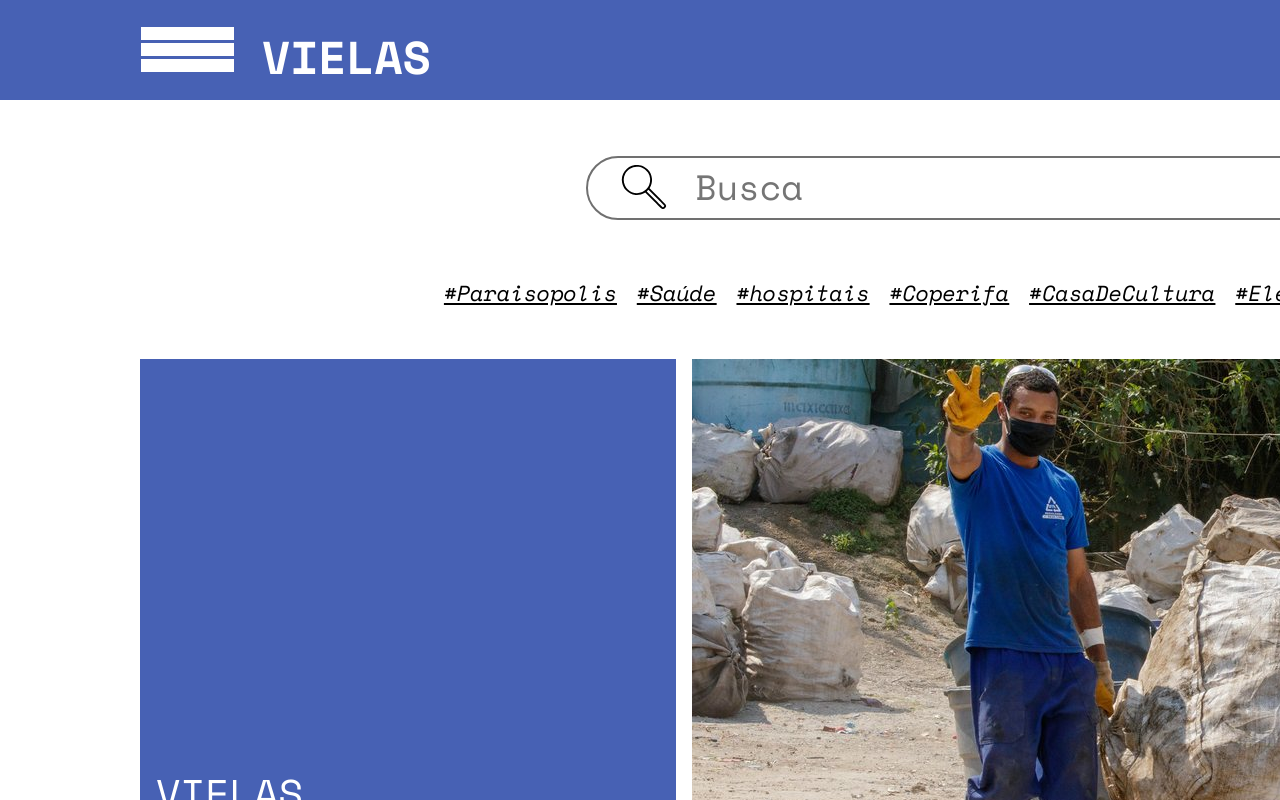
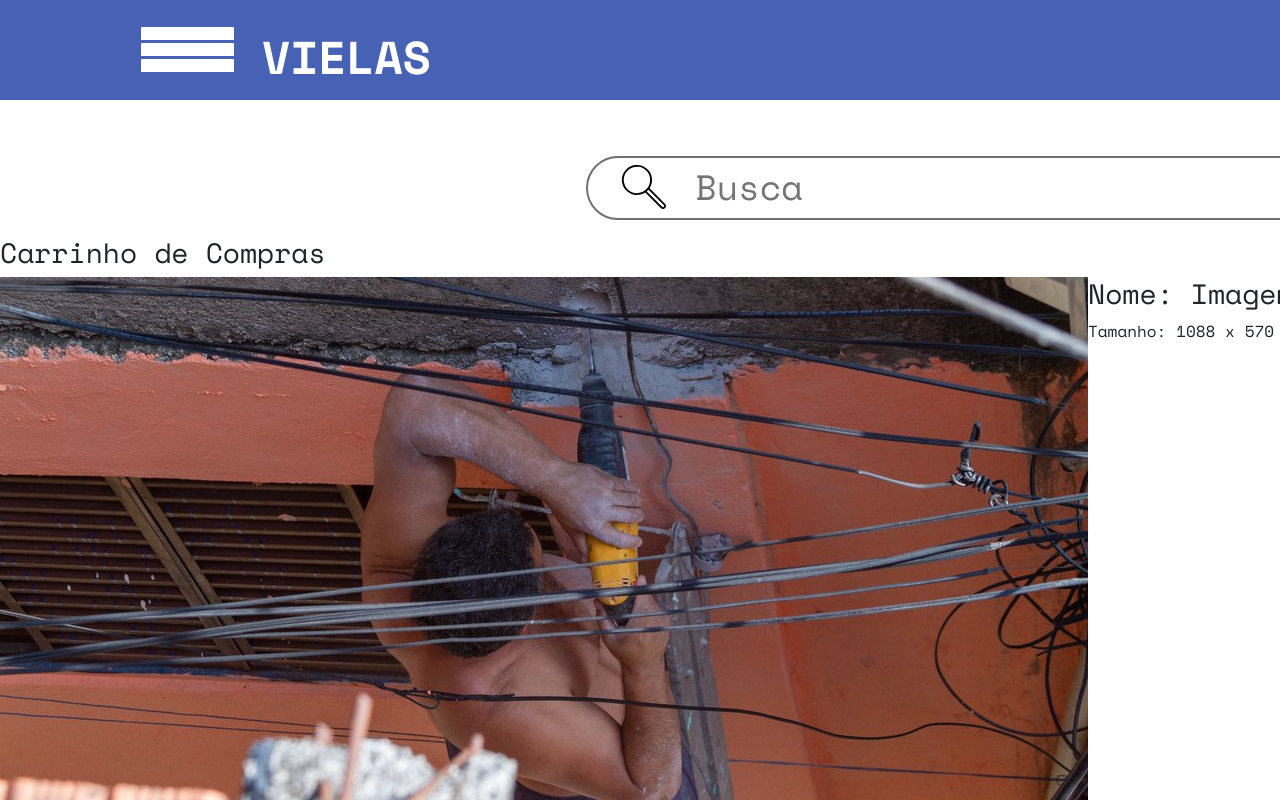
Before and after one commit to rodrigodesigner94/MuralVielas, a React (Vite) app: page /carrinho_de_compras in a window 1280 px wide. Shown: the top 800 px of the page. Built offline with nearby package versions, Linux system fonts and the light colour scheme.

Commit message:
implementando react routers e definindo as rotas e reaproveitamento de componentes

```diff
--- a/package.json
+++ b/package.json
@@ -13,7 +13,8 @@
     "bootstrap": "^5.3.3",
     "react": "^18.2.0",
     "react-bootstrap": "^2.10.2",
-    "react-dom": "^18.2.0"
+    "react-dom": "^18.2.0",
+    "react-router-dom": "^6.23.0"
   },
   "devDependencies": {
     "@types/react": "^18.2.66",
--- a/src/App.jsx
+++ b/src/App.jsx
@@ -1,12 +1,11 @@
 import './App.css';
 import Header from './components/header';
 import Search from './components/search';
-import ResultColection from './components/resultColection';
-import Slider from './components/slider';
-import Hashtags from './components/hashtags';
+
 import Footer from './components/footer';
-import Collections from './components/collections';
-import './App.css';
+
+import { Outlet } from 'react-router-dom';
+
 
 
 function App() {
@@ -14,10 +13,7 @@ function App() {
     <>
       <Header />
       <Search />
-      <Hashtags />
-      <Slider />
-      <Collections />
-      <ResultColection />
+      <Outlet />
       <Footer />
     </>
   );
--- /dev/null
+++ b/src/components/carrinho/carrinho.module.css
@@ -0,0 +1,5 @@
+.section{
+    display: flex;
+    flex-direction: row;
+
+}
--- /dev/null
+++ b/src/components/carrinho/index.jsx
@@ -0,0 +1,30 @@
+
+import styles from './carrinho.module.css'
+
+function Carrinho(){
+    const data = [
+        {id: '1', image: 'src/assets/imagens/carrossel/49429680688_1d231ce3f2_k.jpg', name: 'Imagem do Creative', size: "1088 x 570", license: 'direitos de Vielas'}
+
+    ]
+    return(
+        <div className={styles.main}>
+        <h3 className={styles.ttlClt}>Carrinho de Compras</h3>
+
+        <div className={styles.imgSection}>
+            {data.map((item) => (
+                <div key={item.id} className={styles.section}>
+                    <img src={item.image}/>
+                    <div>
+                    <h3>Nome: {item.name}</h3>
+                    <p> Tamanho: {item.size}</p>
+                    </div>
+                </div>
+        ))}
+        </div>
+
+    </div>
+    )
+
+}
+
+export default Carrinho;
--- a/src/components/collections/index.jsx
+++ b/src/components/collections/index.jsx
@@ -1,8 +1,5 @@
-import styles from './collections.module.css'
-
-
-
-
+import styles from './collections.module.css';
+import { Link } from 'react-router-dom';
 
 function Collections () {
     const data = [
@@ -14,6 +11,7 @@ function Collections () {
 
         <div className={styles.main}>
             <h3 className={styles.ttlClt}>Coleções</h3>
+            <Link to= 'resultado_da_coleçao'>
             <div className={styles.imgSection}>
                 {data.map((item) => (
                     <div key={item.id} className={styles.card}>
@@ -23,6 +21,7 @@ function Collections () {
                     </div>
             ))}
             </div>
+            </Link>
         </div>
     )
 }
--- a/src/components/header/index.jsx
+++ b/src/components/header/index.jsx
@@ -1,5 +1,6 @@
 import styles from './style.module.css';
 import user_circle from '../../assets/ícones/circle-user.svg';
+import { Link } from 'react-router-dom';
 
 function Header() {
   return (
@@ -13,7 +14,7 @@ function Header() {
            <div className={styles.b3}></div>
           </div>
           <div className={styles.boxTitle}>
-            <a href='#'>vielas</a>
+            <Link to='/'><a href='#'>vielas</a></Link>
           </div>
           <div className={styles.boxLogin}>
             <a href="#">login</a>
--- a/src/components/slider/index.jsx
+++ b/src/components/slider/index.jsx
@@ -24,8 +24,7 @@ function Slider(){
                 controls= {false}
                 indicators = {false}
                 className={styles.carousel}
-
-                >
+                               >
                 {data.map((item) => (
                     <Carousel.Item key={item.id}>
                         <img
--- a/src/main.jsx
+++ b/src/main.jsx
@@ -2,10 +2,35 @@ import React from 'react';
 import ReactDOM from 'react-dom/client';
 import App from './App.jsx';
 import 'bootstrap/dist/css/bootstrap.min.css'; //import BOOTSTRAP
+import Home from './pages/home/index.jsx';
+import ResultColection from './pages/resultColection/index.jsx';
+import Carrinho from './components/carrinho/index.jsx';
+import { createBrowserRouter, RouterProvider } from 'react-router-dom';// import do router dom
 
+const router = createBrowserRouter([
+  {
+    path: '/',
+    element: <App />,
+    children: [
+      {
+        path: '/',
+        element: <Home />
+      },
+      {
+        path: 'resultado_da_coleçao',
+        element: <ResultColection />
+      },
+      {
+        path: 'carrinho_de_compras',
+        element: <Carrinho />
+      }
+    ]
+  }
+
+])
 
 ReactDOM.createRoot(document.getElementById("root")).render(
   <React.StrictMode>
-    <App />
+    <RouterProvider router={router} />
   </React.StrictMode>
 );
--- /dev/null
+++ b/src/pages/home/index.jsx
@@ -0,0 +1,18 @@
+import Slider from '../../components/slider';
+import Collections from '../../components/collections';
+import Hashtags from '../../components/hashtags'
+
+
+
+
+function Home() {
+  return (
+    <>
+      <Hashtags />
+      <Slider/>
+      <Collections />
+    </>
+  );
+}
+
+export default Home;
```
Also changed, not shown: src/pages/resultColection/index.jsx (renamed from src/components/resultColection/index.jsx), src/pages/resultColection/style.module.css (renamed from src/components/resultColection/style.module.css), 1 other file (tests, documents, lock files or other folders).
